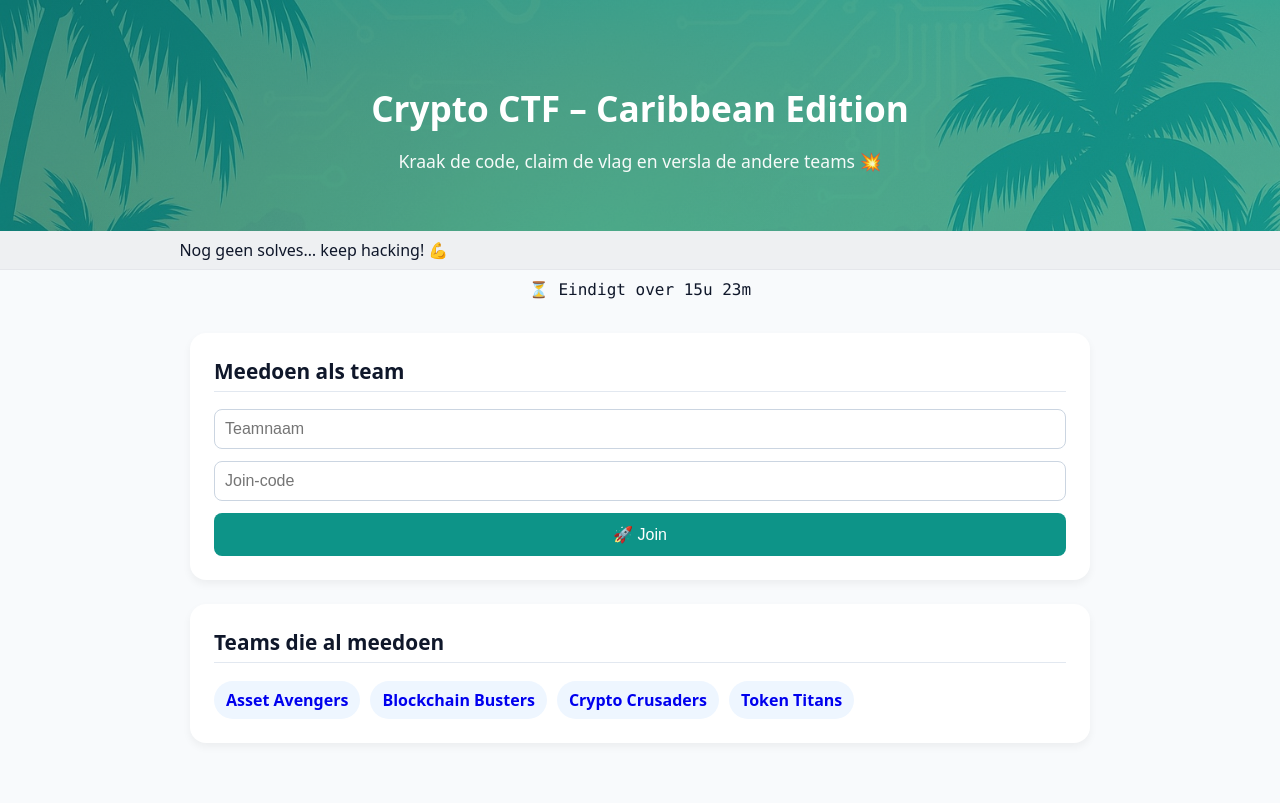
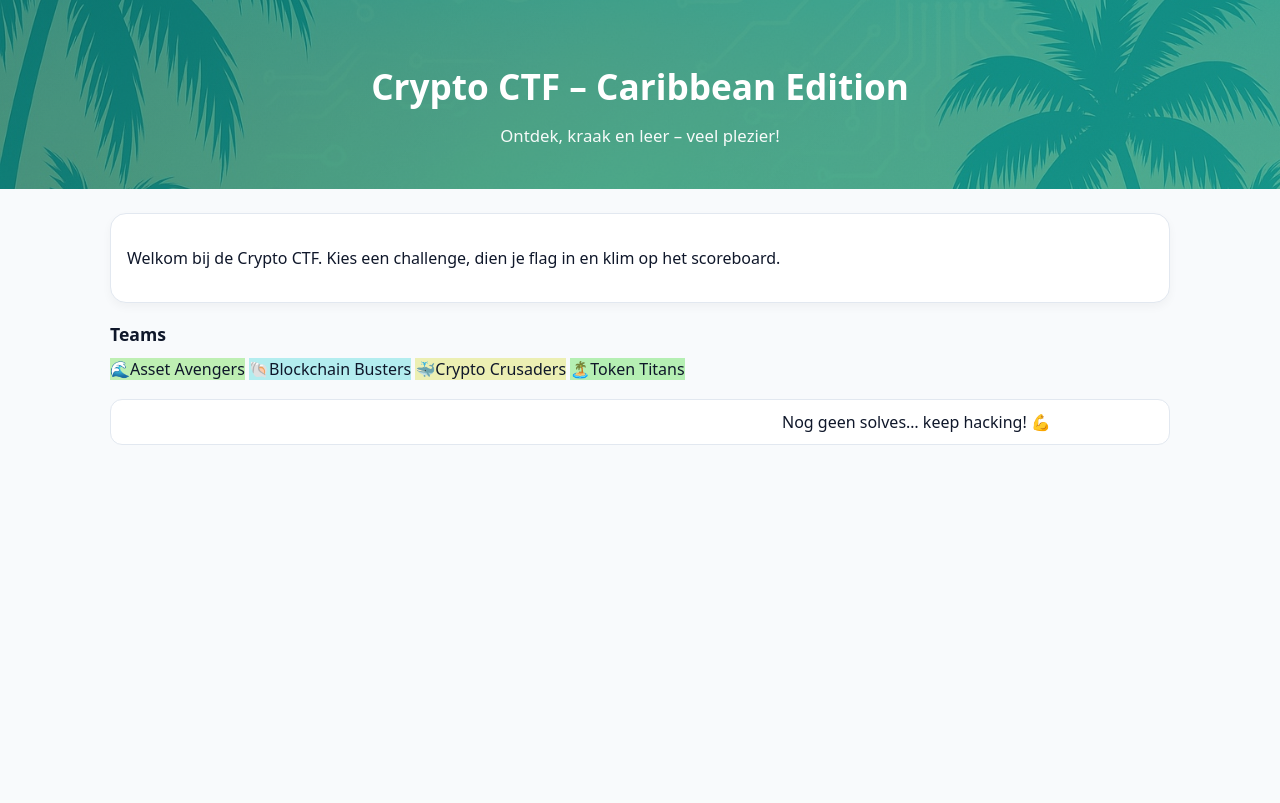
Before and after one commit to correhen/capture, a Flask app: page / in a window 1280 px wide. After the commit the page ends 445 px from the top, so only its background shows below. Run offline with Flask 3, Linux system fonts and the light colour scheme; data comes from the database, SQL or seed files in the repository; data that the repository does not hold is empty; parts of the project's set-up code (start-up, migrations or seed data) failed here and were passed over; some libraries are stand-ins or nearby versions.

Commit message:
Update home.html

```diff
--- a/app/templates/home.html
+++ b/app/templates/home.html
@@ -4,120 +4,52 @@
   <meta charset="UTF-8" />
   <meta name="viewport" content="width=device-width, initial-scale=1.0" />
   <title>Crypto CTF – Caribbean Edition</title>
+  <link rel="stylesheet" href="/static/app.css">
+  <script defer src="/static/app.js"></script>
+
   <style>
-    :root{ --c1: {{ theme.c1 }}; --c2: {{ theme.c2 }}; }
-    body { margin:0; font-family: system-ui, sans-serif; background:#f8fafc; color:#0f172a; }
-    header {
-      position:relative; color:white; text-align:center; padding:60px 20px 40px;
-      background:linear-gradient(135deg,var(--c1),var(--c2));
-    }
-    header::before{
-      content:""; position:absolute; inset:0;
-      background:url('/static/hero-caribbean.jpg') center/cover no-repeat;
-      opacity:.25; mix-blend:overlay;
-    }
-    header>*{ position:relative; z-index:1; }
-    h1 { font-size:2.2rem; margin-bottom:.2em; }
-    header p { font-size:1.1rem; opacity:.95; }
-    main { max-width:900px; margin:24px auto 60px; padding:0 20px; }
-    .card { background:white; padding:24px; border-radius:16px; box-shadow:0 4px 8px rgba(0,0,0,0.05); margin-bottom:24px; }
-    h2 { margin-top:0; font-size:1.3rem; border-bottom:1px solid #e2e8f0; padding-bottom:.3em; }
-    form { display:grid; gap:12px; margin-top:12px; }
-    input { padding:10px; border:1px solid #cbd5e1; border-radius:8px; font-size:1rem; }
-    button { background:var(--c1); color:white; padding:12px; border:none; border-radius:8px; font-size:1rem; cursor:pointer; }
-    button:hover { filter:brightness(.95); }
-    .teams { display:flex; flex-wrap:wrap; gap:10px; margin-top:12px; }
-    .team-tag { background:#eef6ff; padding:8px 12px; border-radius:999px; font-weight:600; cursor:pointer; text-decoration:none; }
-    .error { background:#fee2e2; color:#b91c1c; padding:10px; border-radius:8px; margin-bottom:10px; }
-    .sr-only{position:absolute;left:-9999px;top:auto;width:1px;height:1px;overflow:hidden;}
-    .ticker-wrap {position:sticky;top:0;z-index:50;overflow:hidden;white-space:nowrap;background:rgba(0,0,0,.04);padding:0 12px;border-bottom:1px solid #e5e7eb}
-    .ticker {display:inline-block;padding:8px 0;animation:ticker-scroll 35s linear infinite}
-    @keyframes ticker-scroll {0%{transform:translateX(100%)}100%{transform:translateX(-100%)}}
+    :root{ --c1: {{ theme.c1|default('#037e8d') }}; --c2: {{ theme.c2|default('#f3b118') }}; }
   </style>
 </head>
 <body>
-  <header>
+  <header class="hero {% if aruba %}aruba{% endif %}" role="banner">
+    <h1>{% if aruba %}Aruba Edition{% else %}Crypto CTF – Caribbean Edition{% endif %}</h1>
+    <p>{% if aruba %}Bon bini na Aruba! 🎉{% else %}Ontdek, kraak en leer – veel plezier!{% endif %}</p>
+  </header>
 
-    <h1>Crypto CTF – Caribbean Edition</h1>
-    <p>Kraak de code, claim de vlag en versla de andere teams 💥</p>
+  <main class="container">
+    <section class="panel" aria-label="Intro"><div style="padding:16px"><p>Welkom bij de Crypto CTF. Kies een challenge, dien je flag in en klim op het scoreboard.</p>{% if aruba %}<p class="small-note">Deze editie draait 3 dagen op Aruba. Speciale island-ranking staat aan!</p>{% endif %}</div></section>
 
-    </header>
+    <section class="section" aria-label="Teams">
+      <h2 style="font-size:1.1rem; margin:18px 0 10px;">Teams</h2>
+      <div class="teams-cloud">
+        {% for t in teams or [] %}
+          <span class="team-badge" data-team="{{ t if t is string else t.team }}">{{ t if t is string else t.team }}</span>
+        {% endfor %}
+      </div>
+    </section>
 
-    <!-- Liveticker -->
-    <div class="ticker-wrap">
-      <div id="live-ticker" class="ticker">⏳ Laden…</div>
+    <div class="ticker-wrap" aria-live="polite" aria-atomic="true" style="margin-top:18px">
+      <div class="ticker" id="ticker">Laden van live updates…</div>
     </div>
 
-  <!-- Countdown -->
-  <div id="countdown" style="font-family:ui-monospace, SFMono-Regular, Menlo, monospace;text-align:center;padding:10px 0;"></div>
-
-  <main>
-    <div class="card">
-      <h2>Meedoen als team</h2>
-      {% if error %}<div class="error">{{ error }}</div>{% endif %}
-      <form method="post" action="/join" onkeydown="if(event.key==='Enter'){this.submit();}">
-        <label for="team_name" class="sr-only">Teamnaam</label>
-        <input id="team_name" type="text" name="team_name" placeholder="Teamnaam" required />
-
-        <label for="join_code" class="sr-only">Join-code</label>
-        <input id="join_code" type="text" name="join_code"
-               placeholder="Join-code" inputmode="numeric" pattern="[0-9]*" maxlength="6" required />
-
-        <button>🚀 Join</button>
-      </form>
-    </div>
-
-    <div class="card">
-      <h2>Teams die al meedoen</h2>
-      {% if teams %}
-        <div class="teams">
-          {% for t in teams %}
-            <a href="#" class="team-tag" onclick="prefill('{{ t|e }}');return false;">{{ t }}</a>
-          {% endfor %}
-        </div>
-      {% else %}
-        <p>Er zijn nog geen teams aangemaakt.</p>
-      {% endif %}
-    </div>
+    <script>
+      async function fetchTicker(){
+        const el = document.getElementById('ticker');
+        try {
+          const res = await fetch('/api/ticker').catch(()=>null);
+          if(!res || !res.ok){ el.textContent = "Nog geen solves… keep hacking! 💪"; return; }
+          const data = await res.json();
+          const text = (data.items && data.items.length)
+            ? " 🏁 " + data.items.join("   •   ")
+            : "Nog geen solves… keep hacking! 💪";
+          el.textContent = text;
+          el.style.animation = "none"; void el.offsetWidth; el.style.animation = "ticker-scroll 35s linear infinite";
+        } catch(e) { el.textContent = "Nog geen solves… keep hacking! 💪"; }
+      }
+      fetchTicker(); setInterval(fetchTicker, 15000);
+    </script>
   </main>
 
-  <script>
-  // Prefill teamnaam bij klik
-  function prefill(name){
-    const input = document.querySelector('#team_name');
-    if(input){ input.value = name; input.focus(); window.scrollTo({top:0, behavior:'smooth'}); }
-  }
-
-  // Countdown (dagen/uren/minuten)
-  const end = new Date("{{ CTF_END_ISO|default('2025-09-30T20:00:00Z') }}").getTime();
-  const el = document.getElementById("countdown");
-  setInterval(() => {
-    const diff = end - Date.now();
-    if (diff <= 0) { el.textContent = "⏰ Game over!"; return; }
-    const days = Math.floor(diff / (1000*60*60*24));
-    const hours = Math.floor((diff % (1000*60*60*24)) / (1000*60*60));
-    const mins = Math.floor((diff % (1000*60*60)) / (1000*60));
-    el.textContent = days > 0
-      ? `⏳ Eindigt over ${days}d ${hours}u ${mins}m`
-      : `⏳ Eindigt over ${hours}u ${mins}m`;
-  }, 1000);
-
-  // Liveticker
-  async function fetchTicker() {
-    try {
-      const r = await fetch("/api/ticker", { cache: "no-store" });
-      const data = await r.json();
-      const el = document.getElementById("live-ticker");
-      if (!el) return;
-      const text = (data.items && data.items.length)
-        ? " 🏁 " + data.items.join("   •   ")
-        : "Nog geen solves… keep hacking! 💪";
-      el.textContent = text;
-      el.style.animation = "none"; void el.offsetWidth; el.style.animation = null;
-    } catch(e) {}
-  }
-  fetchTicker();
-  setInterval(fetchTicker, 15000);
-  </script>
 </body>
 </html>
```
